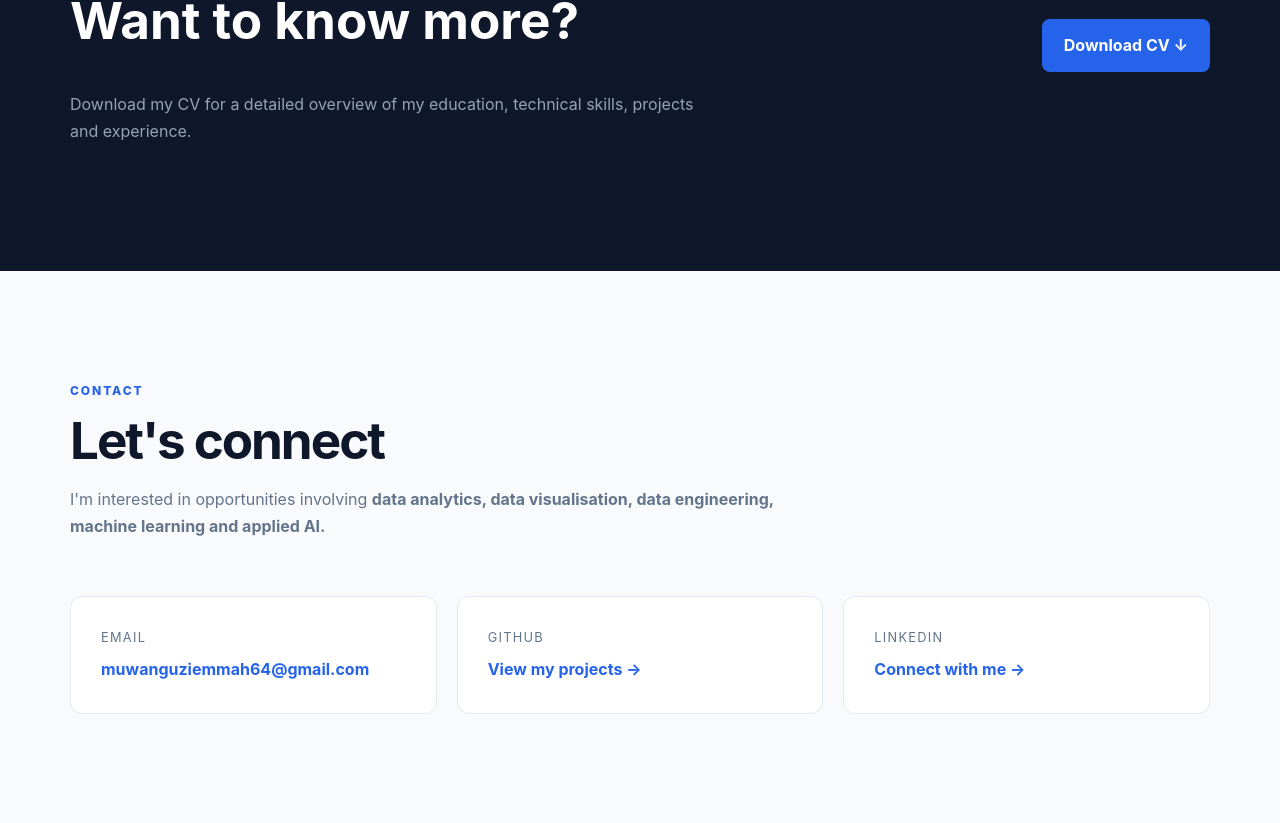
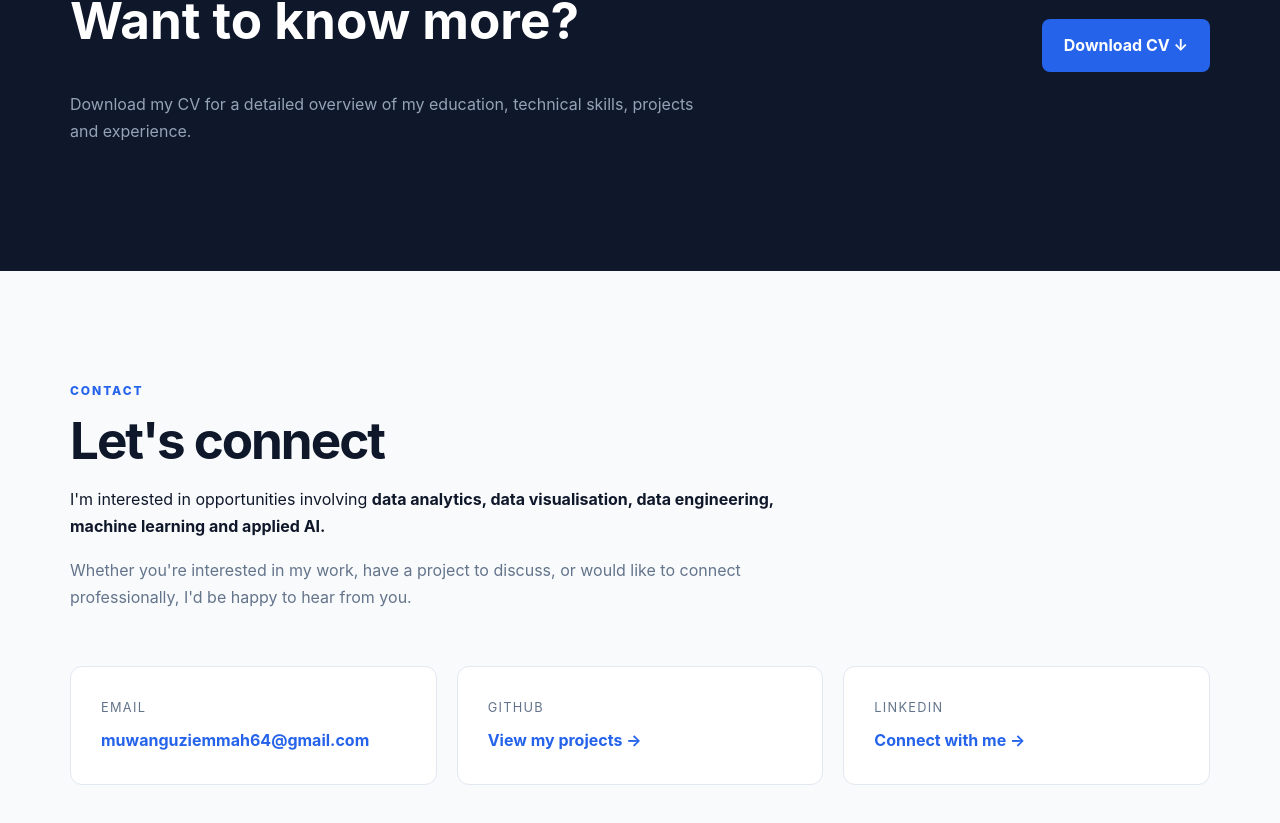
Before and after one commit to muwanguziemmanuel2404/portfolio, a React app: page / in a window 1280 px wide. Shown: the part 7064-7887 px from the top of the page. Built offline with nearby package versions, Linux system fonts and the light colour scheme; the HTML template or start-up script is replaced by a standard one.

Commit message:
updated CV

```diff
--- a/src/components/Contact.jsx
+++ b/src/components/Contact.jsx
@@ -10,10 +10,16 @@ function Contact() {
           I'm interested in opportunities involving <strong>data analytics,
           data visualisation, data engineering, machine learning and applied AI.</strong>
         </p>
+
+        <p>
+          Whether you're interested in my work,
+          have a project to discuss, or would like
+          to connect professionally, I'd be happy to hear from you.
+        </p>
       </div>
 
       <div className="contact-grid">
-        <a href="mailto:your.email@example.com" className="contact-card">
+        <a href="mailto:muwanguziemmah64@gmail.com" className="contact-card">
           <span>Email</span>
           <strong>muwanguziemmah64@gmail.com</strong>
         </a>
```
